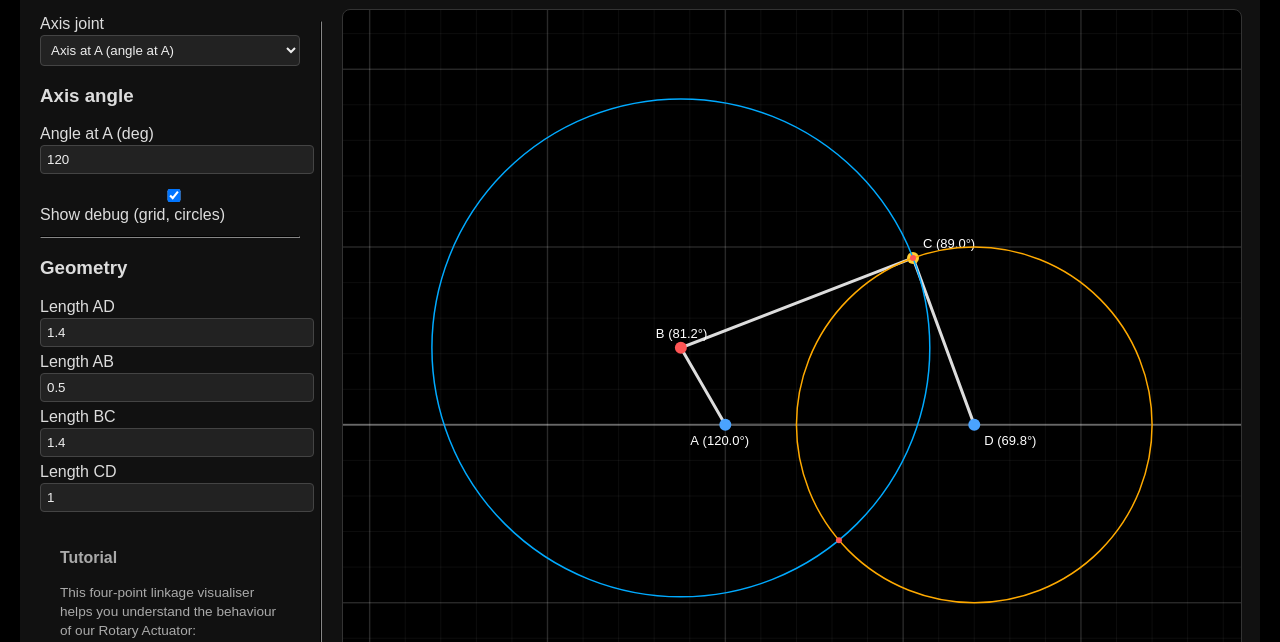
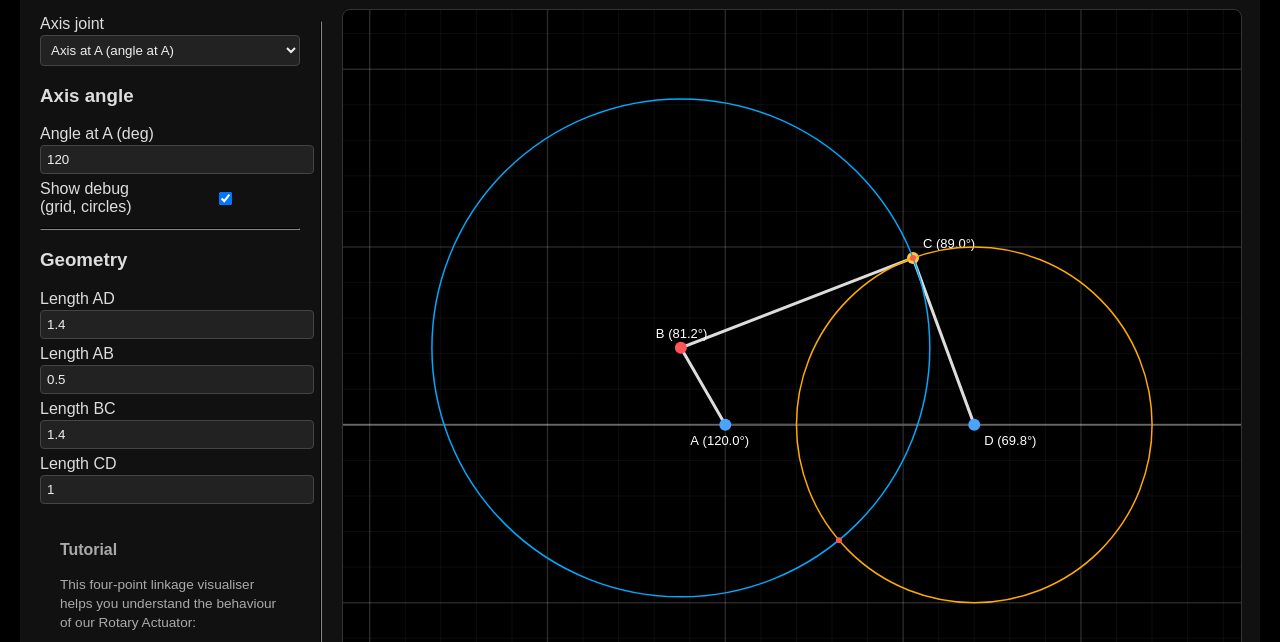
Before and after one commit to lawrence-merceica-ctc/Rotary_Solver, a plain HTML site: page index.html in a window 1280 px wide. Shown: the part 78-720 px from the top of the page. Drawn offline with Linux system fonts and the light colour scheme.

Commit message:
moved checkbox

```diff
--- a/index.html
+++ b/index.html
@@ -119,9 +119,9 @@
                 </p>
             </div>
 
-            <label style="margin-top:12px;">
+            <label style=" display:flex; flex-direction: row; align-items:center; justify-content: space-between; gap: 8px;">
+                <span>Show debug (grid, circles)</span>
                 <input type="checkbox" id="showDebug" checked>
-                Show debug (grid, circles)
             </label>
 
             <hr style="border-color:#333; margin:12px 0;">
```
